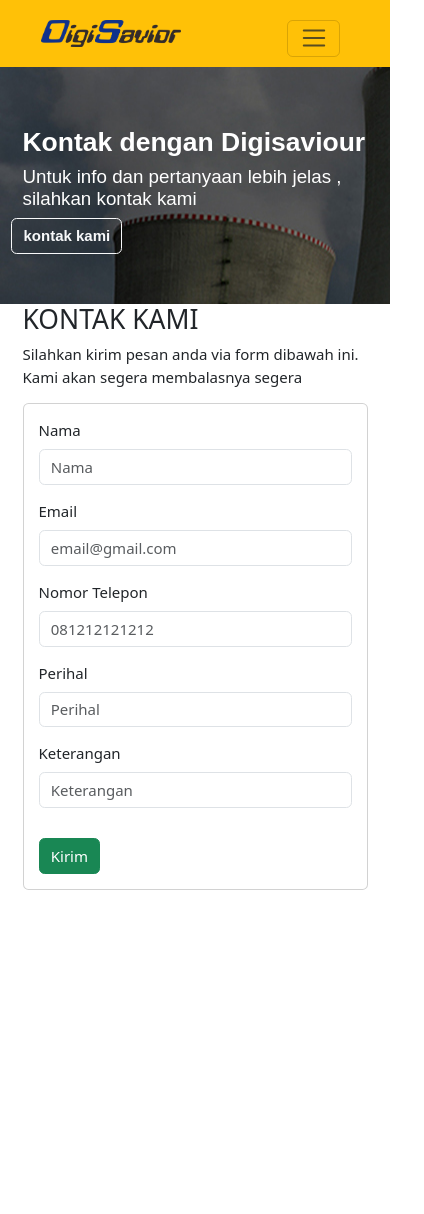
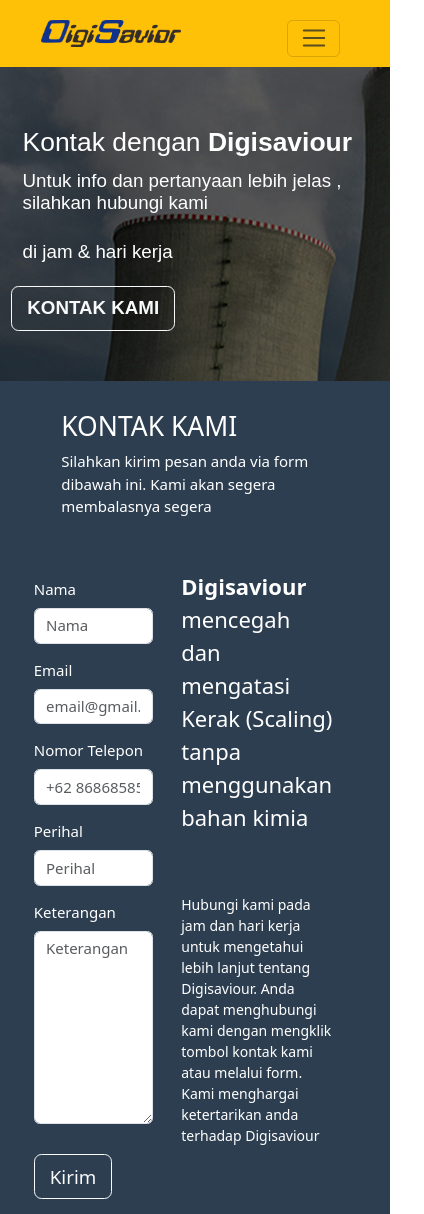
Before and after one commit to Chryptony/digisaviour-2.0, a React (Create React App) app in the folder client/: page /Contact-us in a window 390 px wide. Shown: the whole page, 424 px wide, since content can reach past the window. Before the commit the page ends 890 px from the top, so only its background shows below. Built offline with nearby package versions, Linux system fonts and the light colour scheme.

Commit message:
hampir beres

```diff
--- a/client/src/App.css
+++ b/client/src/App.css
@@ -327,6 +327,7 @@
   }
   .contact1{
     background-color: #2c3e50;
+    color:white;
     .card{
       color:white;
       border: none;
@@ -335,6 +336,18 @@
       padding-top: 30px;
       color: white;
       padding-bottom: 30px;
+      padding-left: 50px;
+    }
+    .ap{
+      margin-left: -50px;
+    }
+    .aq{
+      margin-left: 60px;
+      margin-right: 60px;
+      font-size: 18px;
+    }
+    .ar{
+      font-size:30px;
     }
   }
 }
@@ -656,6 +669,42 @@
     background-color: #ecf0f1;
     padding-top: 30px;
     padding-bottom: 30px;
+  }
+  .contact1{
+    background-color: #2c3e50;
+    color:white;
+    .card{
+      color:white;
+      border: none;
+    }
+    .ao{
+      padding-top: 30px;
+      color: white;
+      padding-bottom: 30px;
+      padding-left: 20px;
+    }
+
+    .ap{
+      margin-left: -50px;
+    }
+    .col{
+      margin-left: 35px;
+      /* padding-left: 50px; */
+      margin-right:-45px;
+      /* padding-right: 50px; */
+      .aq{
+        margin-left: -120px;
+        padding-left: 60px;
+        margin-right: 80px;
+        font-size: 14px;
+        .h1{
+          font-size: 12px;
+        }
+      }
+      .ar{
+        font-size:22px;
+      }
+    }
   }
 }
 
@@ -983,6 +1032,41 @@
     font-size: 18px;
 
   }
+  .contact1{
+    background-color: #2c3e50;
+    color:white;
+    .card{
+      color:white;
+      border: none;
+    }
+    .ao{
+      padding-top: 30px;
+      color: white;
+      padding-bottom: 30px;
+      padding-left: 50px;
+    }
+    .ap{
+      margin-left: -50px;
+    }
+    .col{
+      margin-left: 35px;
+      /* padding-left: 50px; */
+      margin-right:-45px;
+      /* padding-right: 50px; */
+      .aq{
+        margin-left: -120px;
+        padding-left: 60px;
+        margin-right: 80px;
+        font-size: 14px;
+        .h1{
+          font-size: 12px;
+        }
+      }
+      .ar{
+        font-size:22px;
+      }
+    }
+  }
 }
 
 @media only screen and (min-device-width:1920px) {
@@ -1034,9 +1118,30 @@
     padding-top: 110px;
     padding-bottom: 10px;
     font-family: "Reddit Sans Condensed", sans-serif;
-
+    h3{
+      padding-left: 50px;
+      font-size:30px;
+    }
     .t1 {
       color: red;
+    }
+    .a2 {
+      /* margin-left: 80px;
+      padding-left: 80px; */
+      margin-bottom: 50px;
+      h3{
+        font-size: 40px;
+        /* margin-left: 60px; */
+      }
+      h5{
+        font-size: 30px;
+        margin-left: 60px;
+      }
+      img {
+        object-fit: contain;
+        width: 300px;
+        margin-left: 30px;
+      }
     }
   }
 
@@ -1044,6 +1149,11 @@
     background-color: #ecf0f1;
     padding-top: 50px;
     padding-bottom: 1500px;
+    font-size: 30px;
+    h3{
+      font-size:34px;
+    }
+
   }
 
   .produk1 {
@@ -1207,6 +1317,17 @@
   }
 
   .a2 {
+    margin-left: 80px;
+    padding-left: 80px;
+    margin-bottom: 50px;
+    h1{
+      font-size: 60px;
+      margin-left: 60px;
+    }
+    h5{
+      font-size: 24px;
+      margin-left: 60px;
+    }
     img {
       object-fit: contain;
       width: 300px;
@@ -1324,4 +1445,34 @@
     padding-top: 30px;
     padding-bottom: 30px;
   }
+  .contact1{
+    background-color: #2c3e50;
+    color:white;
+    .card{
+      color:white;
+      border: none;
+    }
+    .ao{
+      padding-top: 30px;
+      color: white;
+      padding-bottom: 30px;
+      padding-left: 50px;
+      font-size: 25px;
+      h1{
+        font-size: 45px;
+      }
+    }
+    .ap{
+      margin-left: -50px;
+      font-size: 24px;
+    }
+    .aq{
+      margin-left: 60px;
+      margin-right: 60px;
+      font-size: 18px;
+    }
+    .ar{
+      font-size:30px;
+    }
+  }
 }
--- a/client/src/pages/ContactUs.js
+++ b/client/src/pages/ContactUs.js
@@ -61,23 +61,27 @@
     <div>
       <div className="container-fluid text-start homescreen">
         <div className="container-fluid a2">
-          <h1 className="text-start fw-bold">Kontak dengan Digisaviour</h1>
-          <h5 className="text-start ">Untuk info dan pertanyaan lebih jelas , silahkan kontak kami</h5>
+          <h1 className="text-start">Kontak dengan <span className="fw-bold">Digisaviour</span></h1>
+          <h5 className="text-start py-1">Untuk info dan pertanyaan lebih jelas , silahkan hubungi kami</h5>
+          <h5 className="text-start py-3">di jam & hari kerja</h5>
         </div>
-        <Link className="link-underline link-underline-opacity-0 btn btn-outline-light fw-bold a2" to="https://api.whatsapp.com/send?phone=6281287871362&text=I'd like to chat with you"> kontak kami</Link>
+        <Link className="link-underline link-underline-opacity-0 btn btn-outline-light btn-lg fw-bold a2" to="https://api.whatsapp.com/send?phone=6281287871362&text=I'd like to chat with you"> KONTAK KAMI </Link>
       </div>
       <div className="container-fluid contact1">
         <div className="container-fluid ao">
           <h1>KONTAK KAMI</h1>
           <p>Silahkan kirim pesan anda via form dibawah ini. Kami akan segera membalasnya segera</p>
         </div>
+        <div class="container text-center">
+          <div class="row align-items-center">
+            <div class="col">
               <Container>
                 <Row>
-          <Col className="text-start ap" md={8}>
+                  <Col className="text-start ap" md={12}>
                     <Card>
                       <Card.Body className="text-start contact1 border-opacity-0">
                         <Form onSubmit={formKontak}>
-                    <Form.Group className="mb-3">
+                          <Form.Group className="mb-3 " >
                             <Form.Label>Nama</Form.Label>
                             <Form.Control
                               type="text"
@@ -93,7 +97,7 @@
                           <Form.Group className="mb-3">
                             <Form.Label>Email</Form.Label>
                             <Form.Control
-                        type="email"
+                              type="text"
                               value={email}
                               placeholder="email@gmail.com"
                               onChange={(e) => setEmail(e.target.value)}
@@ -108,7 +112,7 @@
                             <Form.Control
                               type="text"
                               value={telepon}
-                        placeholder="081212121212"
+                              placeholder="+62 8686858519"
                               onChange={(e) => setTelepon(e.target.value)}
                               required
                             />
@@ -137,12 +141,13 @@
                               placeholder="Keterangan"
                               onChange={(e) => setKeterangan(e.target.value)}
                               required
+                              as="textarea" rows={8}
                             />
                             <Form.Control.Feedback type="invalid">
                               Silahkan isi keterangannya
                             </Form.Control.Feedback>
                           </Form.Group>
-                    <Button className="mt-3" variant="success" type="submit">Kirim</Button>
+                          <Button className="mt-3 btn-lg " variant="outline-light" type="submit">Kirim</Button>
                         </Form>
                       </Card.Body>
                     </Card>
@@ -150,6 +155,16 @@
                 </Row>
               </Container>
             </div>
+            <div class="col">
+              <div className="text-start aq">
+                <p className="ar"><span className="fw-bold">Digisaviour</span> mencegah dan mengatasi Kerak (Scaling) tanpa menggunakan bahan kimia</p>
+                <p className="py-5">Hubungi kami pada jam dan hari kerja untuk mengetahui lebih lanjut tentang Digisaviour. Anda dapat menghubungi kami dengan mengklik tombol kontak kami atau melalui form. Kami menghargai ketertarikan anda terhadap Digisaviour</p>
+              </div>
+            </div>
+          </div>
+        </div>
+
+      </div>
     </div>
   );
 };
--- a/client/src/pages/Konsultasi.js
+++ b/client/src/pages/Konsultasi.js
@@ -1,8 +1,26 @@
 import React from 'react'
+import { Link } from 'react-router-dom'
 
 const Konsultasi = () => {
   return (
-    <div>Konsultasi</div>
+    <div>
+      <div className="container-fluid text-start homescreen">
+        <div class="container-fluid a2">
+          <h3 className="text-start">Tidak perlu bahan kimia untuk mencegah dan mengatasi</h3>
+          <h3 className="text-start fw-bold">kerak di fasilitas Cooling Tower</h3>
+          <h5 className="text-start t1 py-5"> Mau tau cara praktis dan ekonomis untuk mengatasi scaling problem ?</h5>
+        </div>
+        <Link className=" link-underline link-underline-opacity-0 text btn btn-success btn-lg fw-bold a2" to="/Produk-Digisaviour"> MAU TAU DONG</Link>
+      </div>
+      <div className="container-fluid text-center homescreen2">
+      <div class="container-fluid">
+          <h3 className="text-center">Anda memiliki masalah kerak( scaling ) di Heat Exchanger dan Cooling Tower</h3>
+          <h3 className="text-center fw-bold">atau mau konsultasi gratis dengan tim ahli kami ?</h3>
+          <p className="text-center py-5"> klik link dibawah ini</p>
+        </div>
+        <Link className="link-underline link-underline-opacity-0 text btn btn-success btn-lg fw-bold" to="/konsultasi">Konsultasi Gratis</Link>
+      </div>
+    </div>
   )
 }
 
```
Also changed, not shown: client/src/pages/ukuran monitor.png (added), 1 other file (tests, documents, lock files or other folders). Lines whose indentation alone changed are shown as unchanged.
